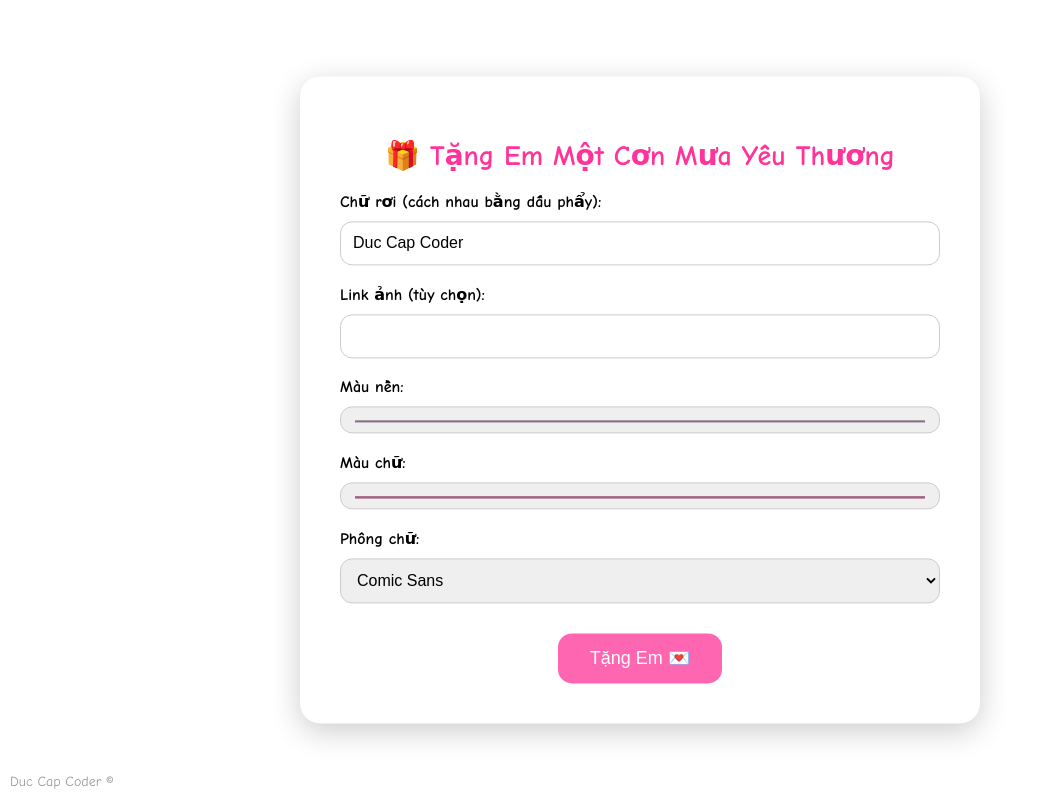
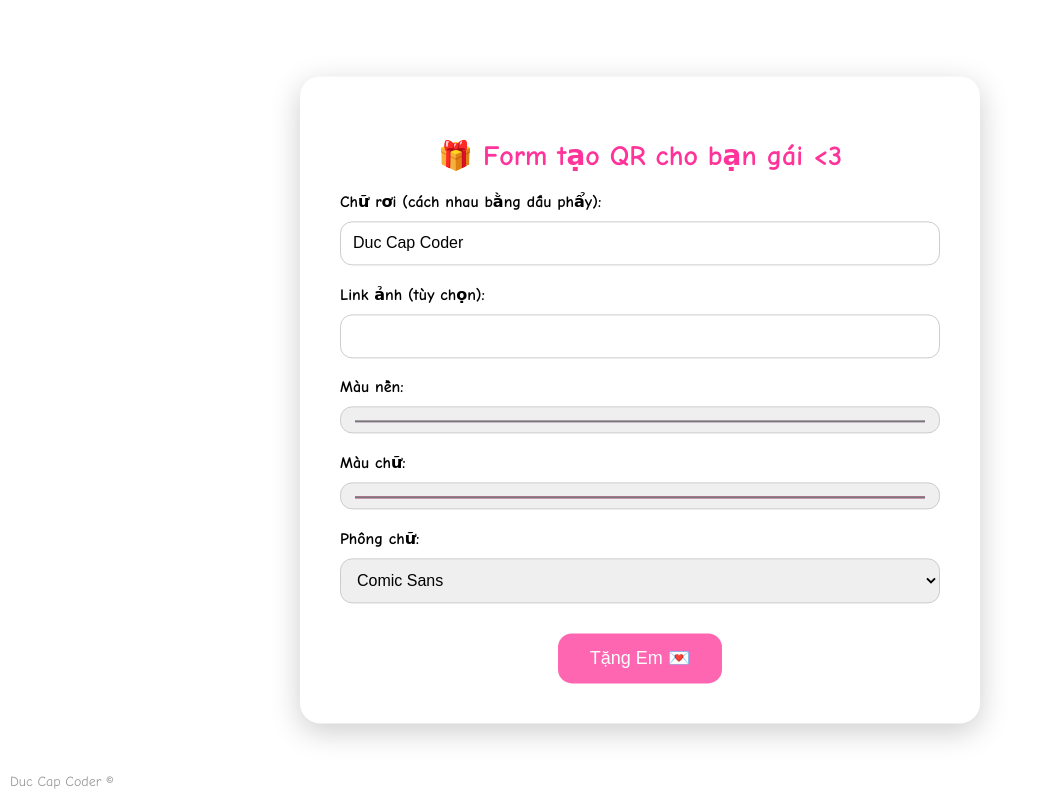
Before and after one commit to duccapjunior/emiuoianhdenday, a plain HTML site: page index.html in a window 1280 px wide. Shown: the whole page, without its empty margins (0-1042 px from the left). Drawn offline with Linux system fonts and the light colour scheme.

Commit message:
Update index.html

```diff
--- a/index.html
+++ b/index.html
@@ -123,7 +123,7 @@
 </head>
 <body>
 <div class="input-container" id="formContainer">
-  <h2>🎁 Tặng Em Một Cơn Mưa Yêu Thương</h2>
+  <h2>🎁 Form tạo QR cho bạn gái <3</h2>
   <label>Chữ rơi (cách nhau bằng dấu phẩy):</label>
   <input type="text" id="textInput" value="Duc Cap Coder">
   <label>Link ảnh (tùy chọn):</label>
```
